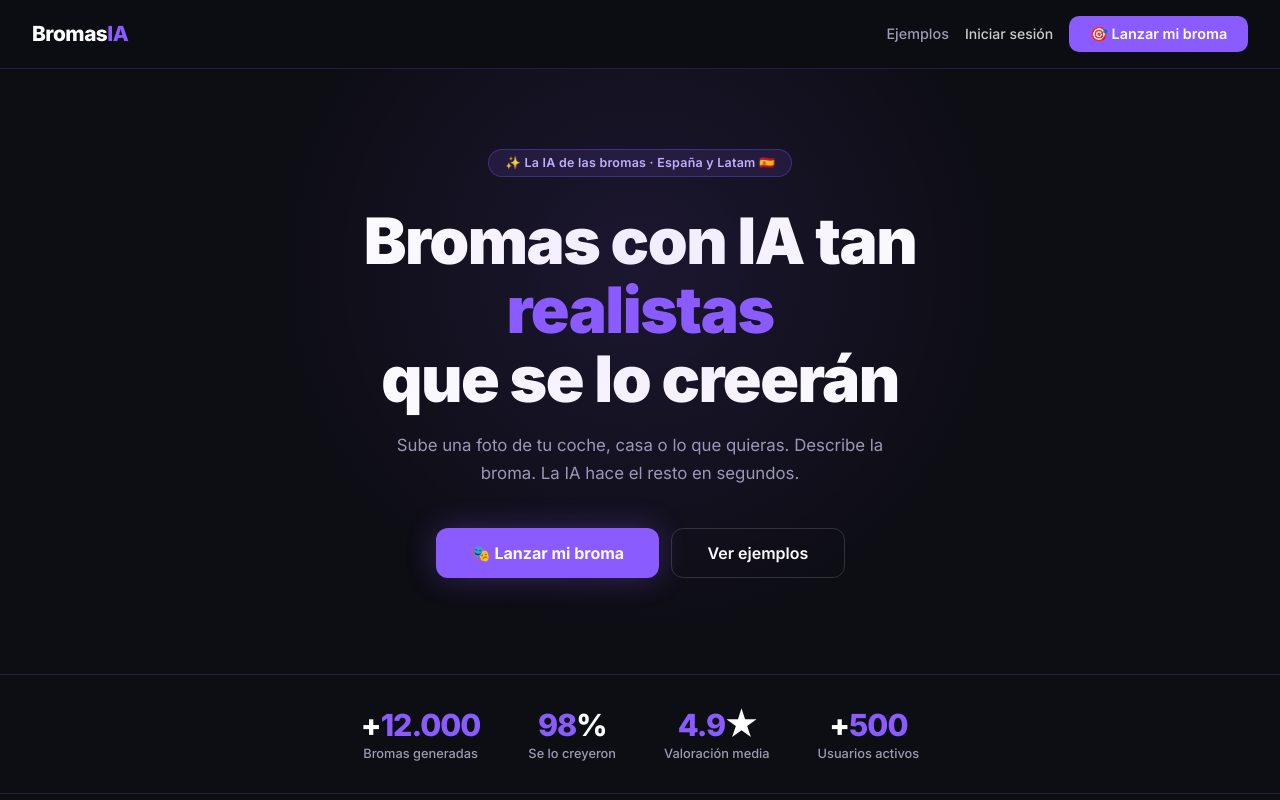
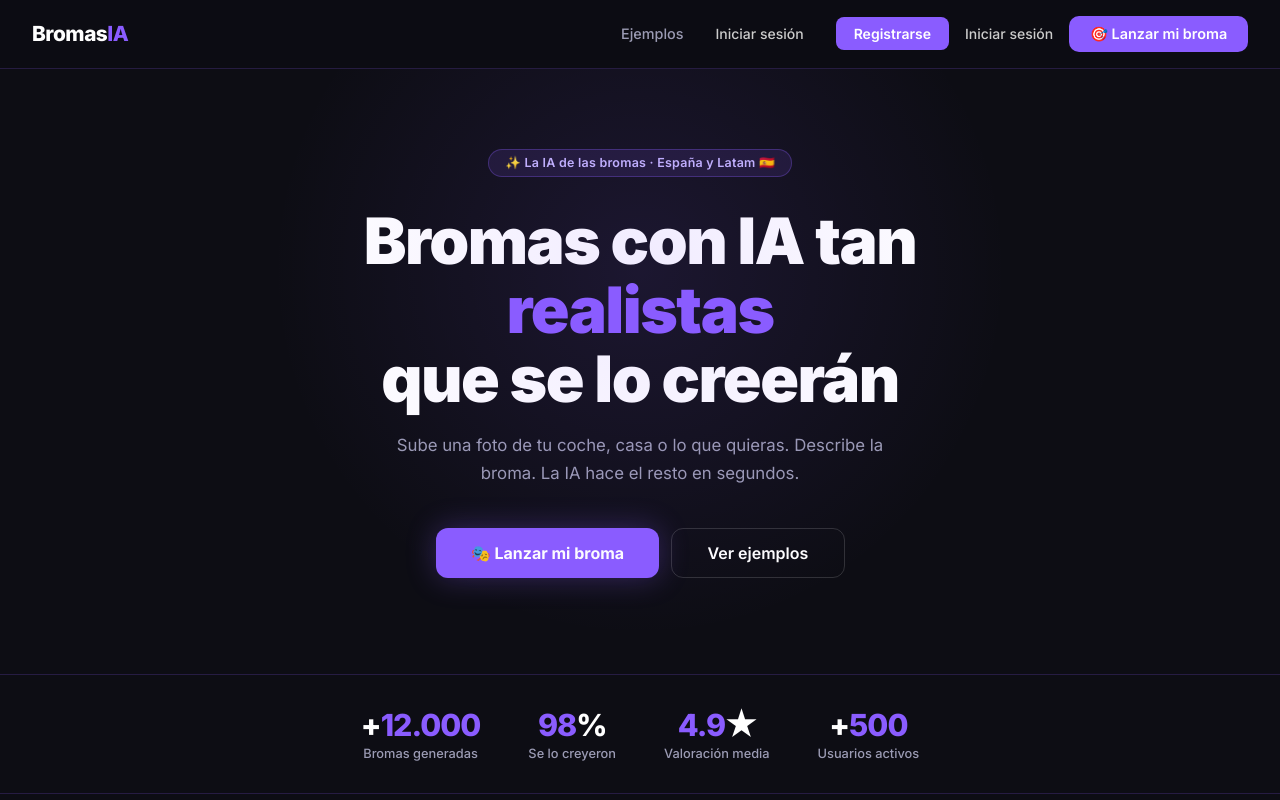
Before and after one commit to yaniss24/bromasia, a website: page index.html in a window 1280 px wide. Shown: the top 800 px of the page. Drawn offline with Linux system fonts and the light colour scheme.

Commit message:
nav login registro buttons

```diff
--- a/index.html
+++ b/index.html
@@ -149,6 +149,8 @@ footer a:hover{color:var(--text)}
   <div class="logo">Bromas<span>IA</span></div>
   <div class="nav-right">
     <a href="#ejemplos" class="nav-link">Ejemplos</a>
+    <a href="/login" style="color:#ccc;text-decoration:none;font-size:14px;font-weight:500;padding:8px 16px;">Iniciar sesión</a>
+    <a href="/registro" style="background:#8A5CFF;color:white;text-decoration:none;font-size:14px;font-weight:600;padding:8px 18px;border-radius:8px;">Registrarse</a>
     <a href="/login" style="color:#ccc;text-decoration:none;font-size:14px;font-weight:500;">Iniciar sesión</a>
 
     <a href="#generar" class="btn-nav">🎯 Lanzar mi broma</a>
```
